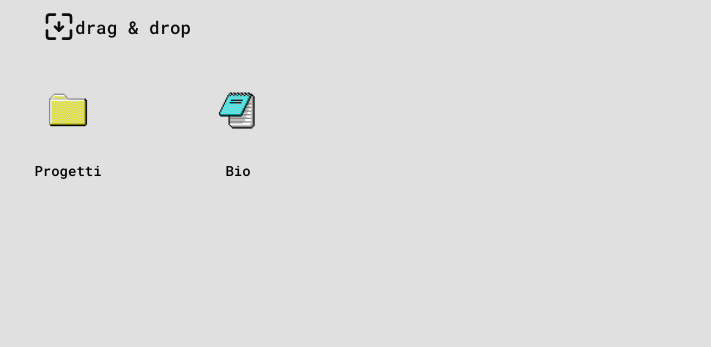
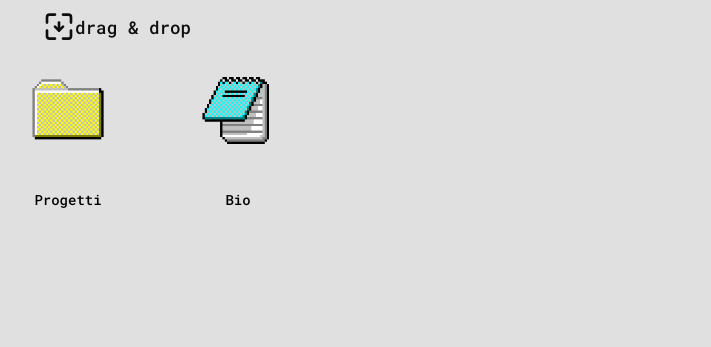
Before and after one commit to ilNomade/SiteMG, a plain HTML site: page index.html in a window 1280 px wide. Shown: the top 347 px of the page, without its empty margins (57-768 px from the left). Drawn offline with Linux system fonts and the light colour scheme.

Commit message:
Update style.css

```diff
--- a/style.css
+++ b/style.css
@@ -63,8 +63,8 @@ body {
 }
 
 .draggable-icon .icon-visual {
-    width: 80px; /* MODIFICATO */
-    height: 80px; /* MODIFICATO */
+    width: 150px; /* MODIFICATO */
+    height: 150px; /* MODIFICATO */
     display: flex;
     align-items: center;
     justify-content: center;
```
